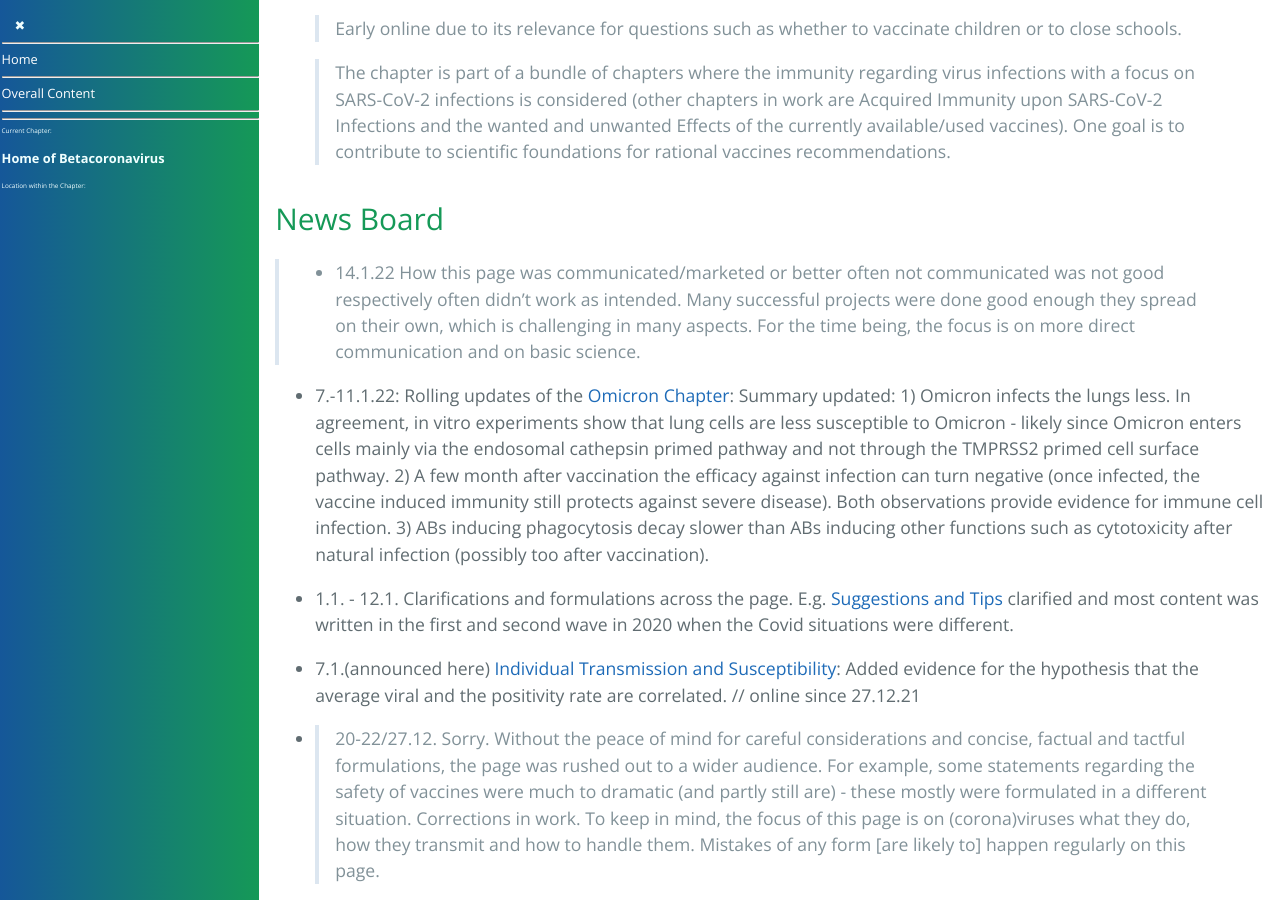
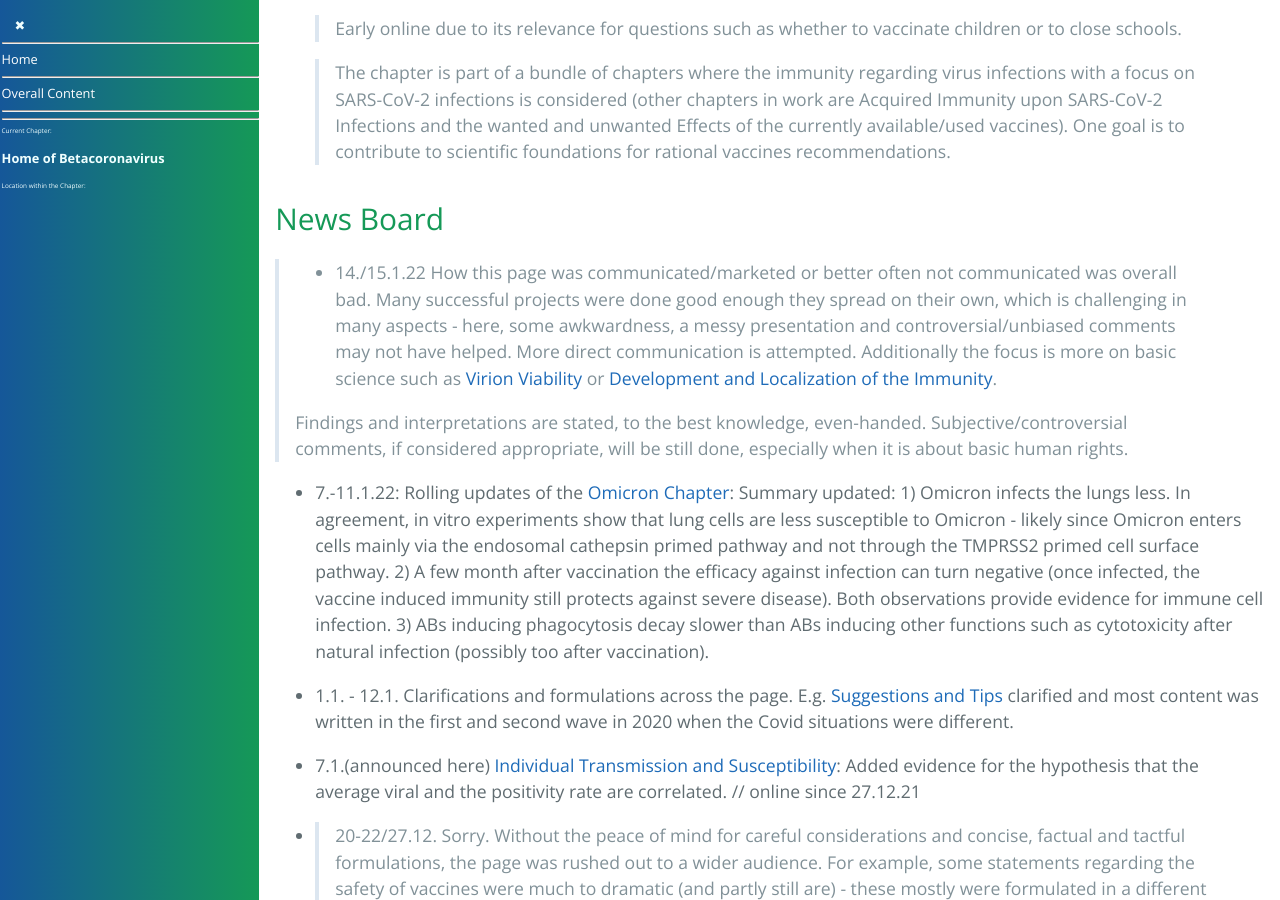
Before and after one commit to forestgrape/coronavirus, a Jekyll site: the page built from index.md, in a window 1280 px wide and 900 px high, scrolled down 2354 px. Built offline with Jekyll 4.4.1, drawn with Linux system fonts in a browser that asks for light colours; our own code applies the rules of GitHub Pages for plain Markdown files.

Commit message:
formulations

```diff
--- a/index.md
+++ b/index.md
@@ -71,7 +71,9 @@
 <!-- 5.12.21: As RNA vaccines turned out they don't tame SARS-CoV-2, from a coronavirus perspective alone the benefits of mass vaccination unclear.-->
 
 
-> - 14.1.22  How this page was communicated/marketed or better often not communicated was not good respectively often didn't work as intended. Many successful projects were done good enough they spread on their own, which is challenging in many aspects. For the time being, the focus is on more direct communication and on basic science.
+> - 14./15.1.22  How this page was communicated/marketed or better often not communicated was overall bad. Many successful projects were done good enough they spread on their own, which is challenging in many aspects - here, some awkwardness, a messy presentation and controversial/unbiased comments may not have helped. More direct communication is attempted. Additionally the focus is more on basic science such as [Virion Viability](2_biological/virion_viability.md) or [Development and Localization of the Immunity](4_immunological/ontogenesis_and_locality_of_immunity.md).
+>
+> Findings and interpretations are stated, to the best knowledge, even-handed. Subjective/controversial comments, if considered appropriate, will be still done, especially when it is about basic human rights.
 
 - 7.-11.1.22: Rolling updates of the [Omicron Chapter](2_biological/omicron.md): Summary updated: 1) Omicron infects the lungs less. In agreement, in vitro experiments show that lung cells are less susceptible to Omicron - likely since Omicron enters cells mainly via the endosomal cathepsin primed pathway and not through the TMPRSS2 primed cell surface pathway. 2) A few month after vaccination the efficacy against infection can turn negative (once infected, the vaccine induced immunity still protects against severe disease). Both observations provide evidence for immune cell infection. 3) ABs inducing phagocytosis decay slower than ABs inducing other functions such as cytotoxicity after natural infection (possibly too after vaccination).
 
```
